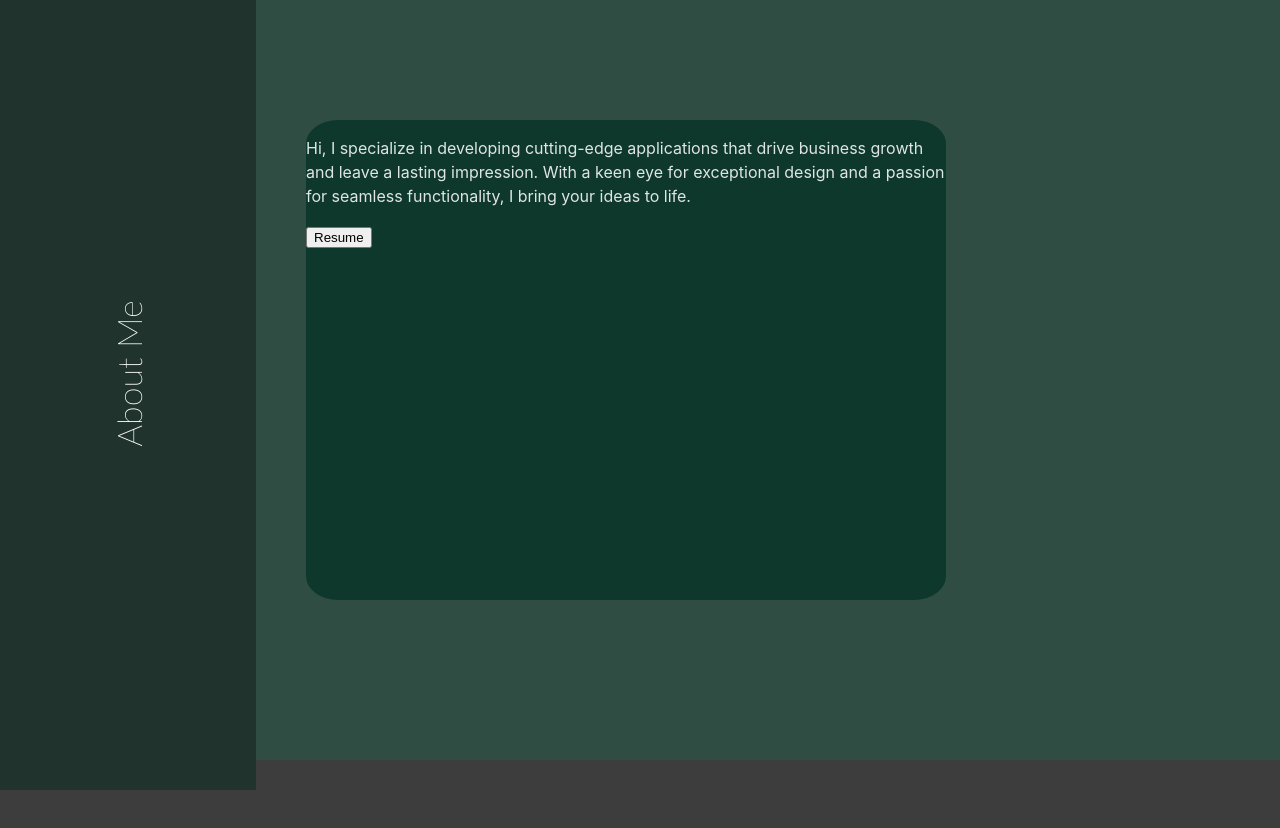
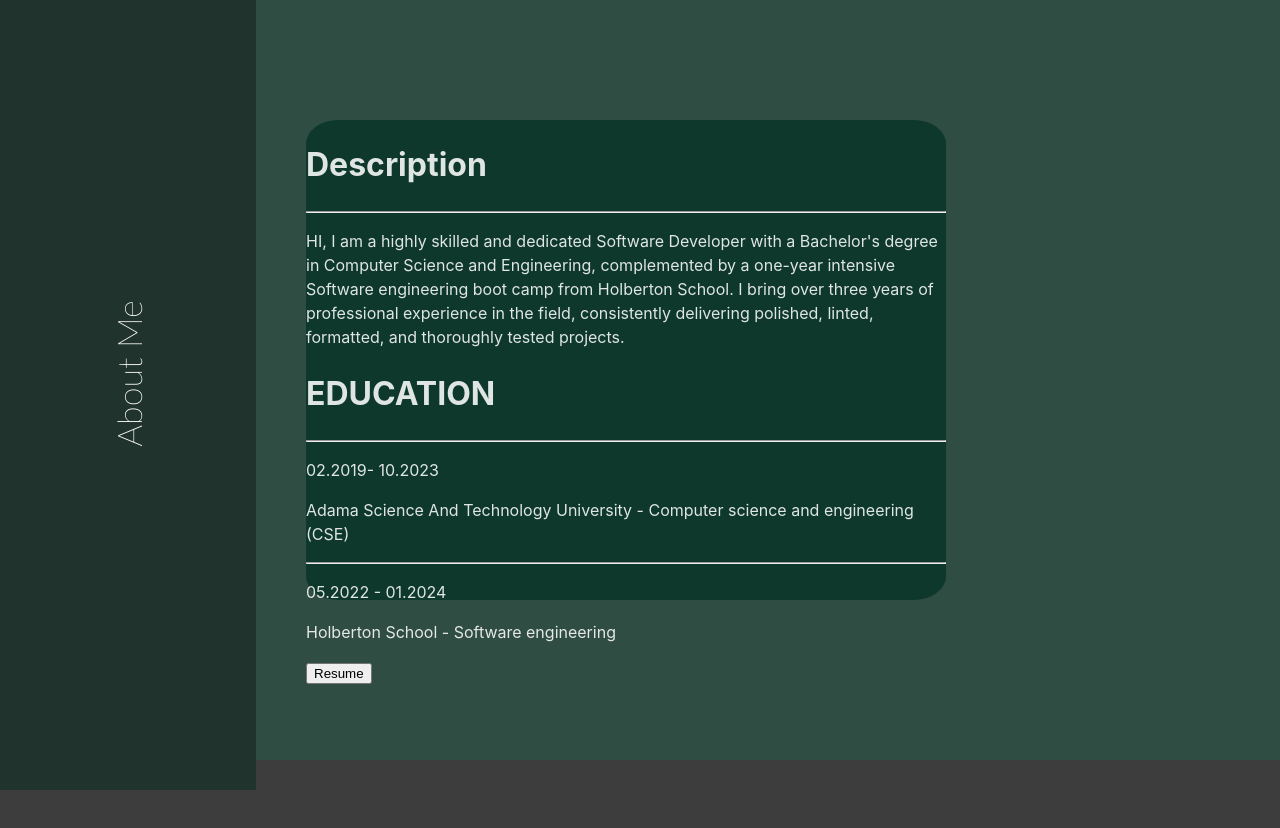
Before and after one commit to Haile-08/react_portfolio, a React (Vite) app: page / in a window 1280 px wide. Shown: the part 1640-2468 px from the top of the page. Built offline with nearby package versions, Linux system fonts and the light colour scheme.

Commit message:
Add info to the about page

```diff
--- a/src/components/About/About.jsx
+++ b/src/components/About/About.jsx
@@ -10,12 +10,35 @@ function About() {
         </div>
         <div className="about-info">
           <div className="about-bar">
-            <p>
-              Hi, I specialize in developing cutting-edge applications that
-              drive business growth and leave a lasting impression. With a keen
-              eye for exceptional design and a passion for seamless
-              functionality, I bring your ideas to life.
-            </p>
+            <div className="about-description">
+              <h1>Description</h1>
+              <hr />
+              <p>
+                HI, I am a highly skilled and dedicated Software Developer with
+                a Bachelor's degree in Computer Science and Engineering,
+                complemented by a one-year intensive Software engineering boot
+                camp from Holberton School. I bring over three years of
+                professional experience in the field, consistently delivering
+                polished, linted, formatted, and thoroughly tested projects.
+              </p>
+            </div>
+            <div className="about-education">
+              <h1>EDUCATION</h1>
+              <hr />
+              <div className="edu1">
+                <p>02.2019- 10.2023</p>
+                <p>
+                  Adama Science And Technology University - Computer science and
+                  engineering (CSE)
+                </p>
+              </div>
+              <hr />
+              <div className="edu2">
+                <p>05.2022 - 01.2024</p>
+                <p>Holberton School - Software engineering</p>
+              </div>
+            </div>
+
             <button>Resume</button>
           </div>
         </div>
```
